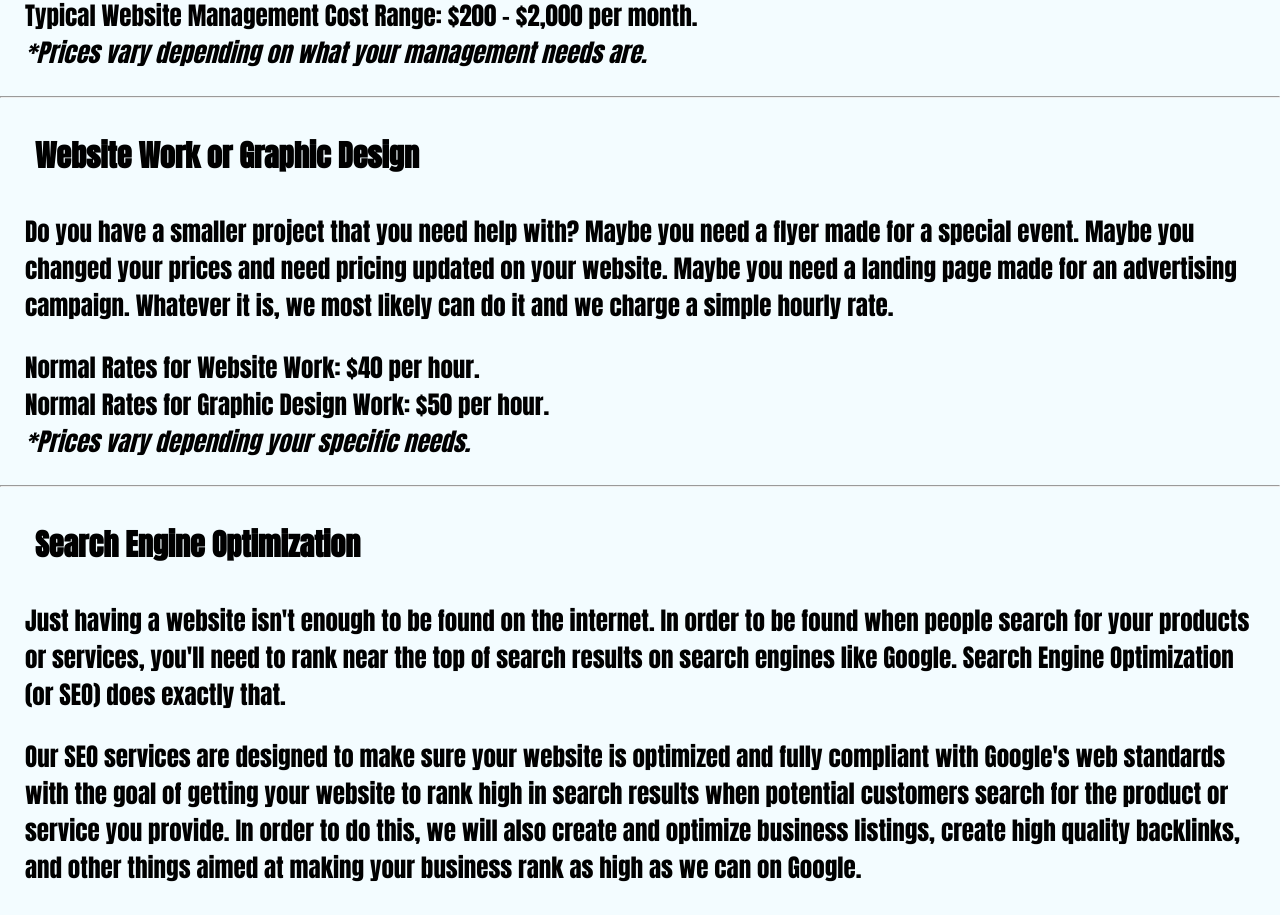
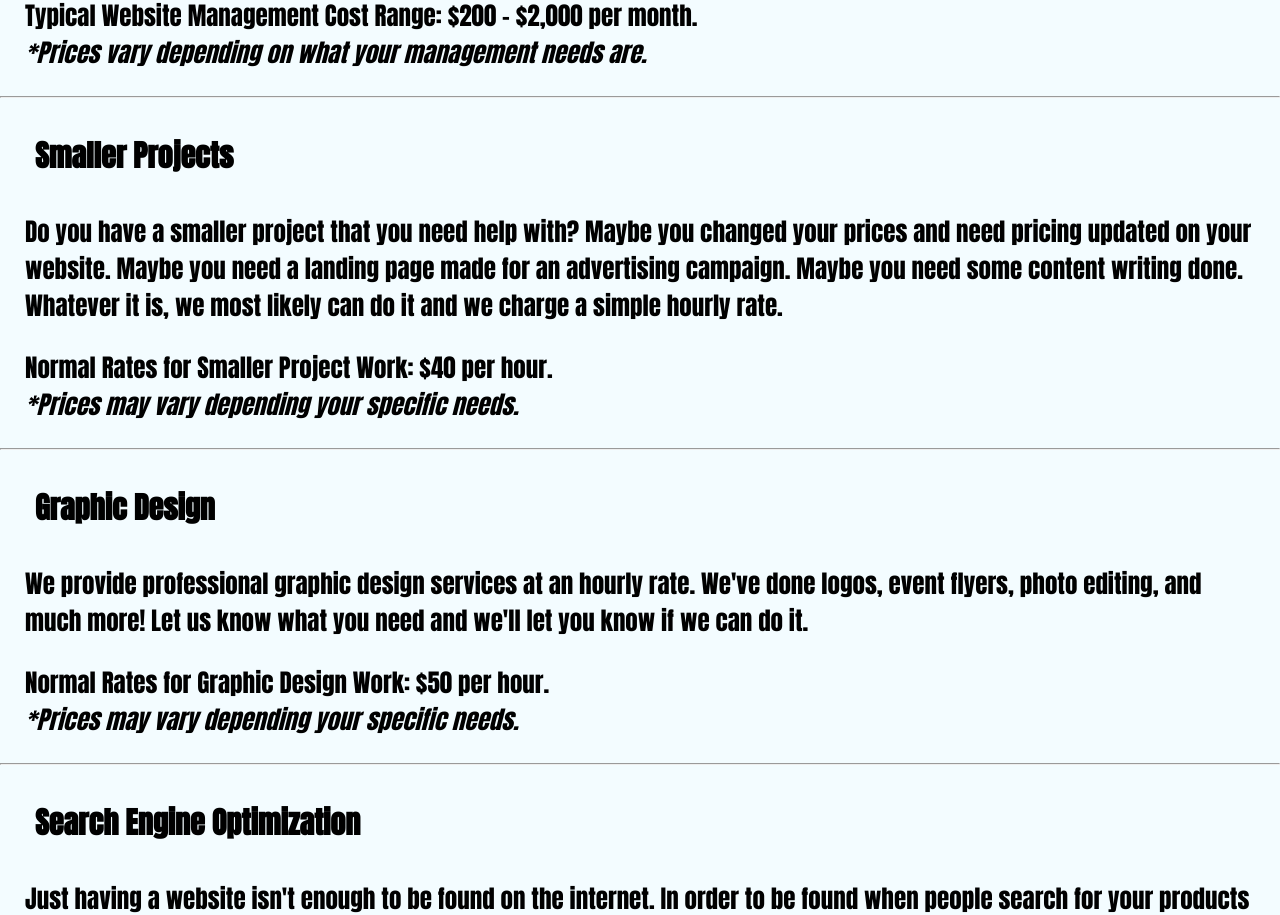
Before and after one commit to ericrothmuller/sky-marketing, a React (Create React App) app: page /services in a window 1280 px wide. Shown: the part 1860-2775 px from the top of the page. Built offline with nearby package versions, Linux system fonts and the light colour scheme.

Commit message:
Added text for graphic design and smaller projects.

```diff
--- a/src/pages/services.js
+++ b/src/pages/services.js
@@ -32,11 +32,17 @@ return (
 
 	<hr className="beyondMain"/>
 
-	<h2>Website Work or Graphic Design</h2>
-	<p>Do you have a smaller project that you need help with? Maybe you need a flyer made for a special event. Maybe you changed your prices and need pricing updated on your website. Maybe you need a landing page made for an advertising campaign. Whatever it is, we most likely can do it and we charge a simple hourly rate.</p>
-	<p>Normal Rates for Website Work: $40 per hour.
-	<br/>Normal Rates for Graphic Design Work: $50 per hour.
-	<br/><em>*Prices vary depending your specific needs.</em></p>
+	<h2>Smaller Projects</h2>
+	<p>Do you have a smaller project that you need help with? Maybe you changed your prices and need pricing updated on your website. Maybe you need a landing page made for an advertising campaign. Maybe you need some content writing done. Whatever it is, we most likely can do it and we charge a simple hourly rate.</p>
+	<p>Normal Rates for Smaller Project Work: $40 per hour.
+	<br/><em className="subFont">*Prices may vary depending your specific needs.</em></p>
+
+	<hr className="beyondMain"/>
+
+	<h2>Graphic Design</h2>
+	<p>We provide professional graphic design services at an hourly rate. We've done logos, event flyers, photo editing, and much more! Let us know what you need and we'll let you know if we can do it.</p>
+	<p>Normal Rates for Graphic Design Work: $50 per hour.
+	<br/><em>*Prices may vary depending your specific needs.</em></p>
 
 	<hr className="beyondMain"/>
 
```
